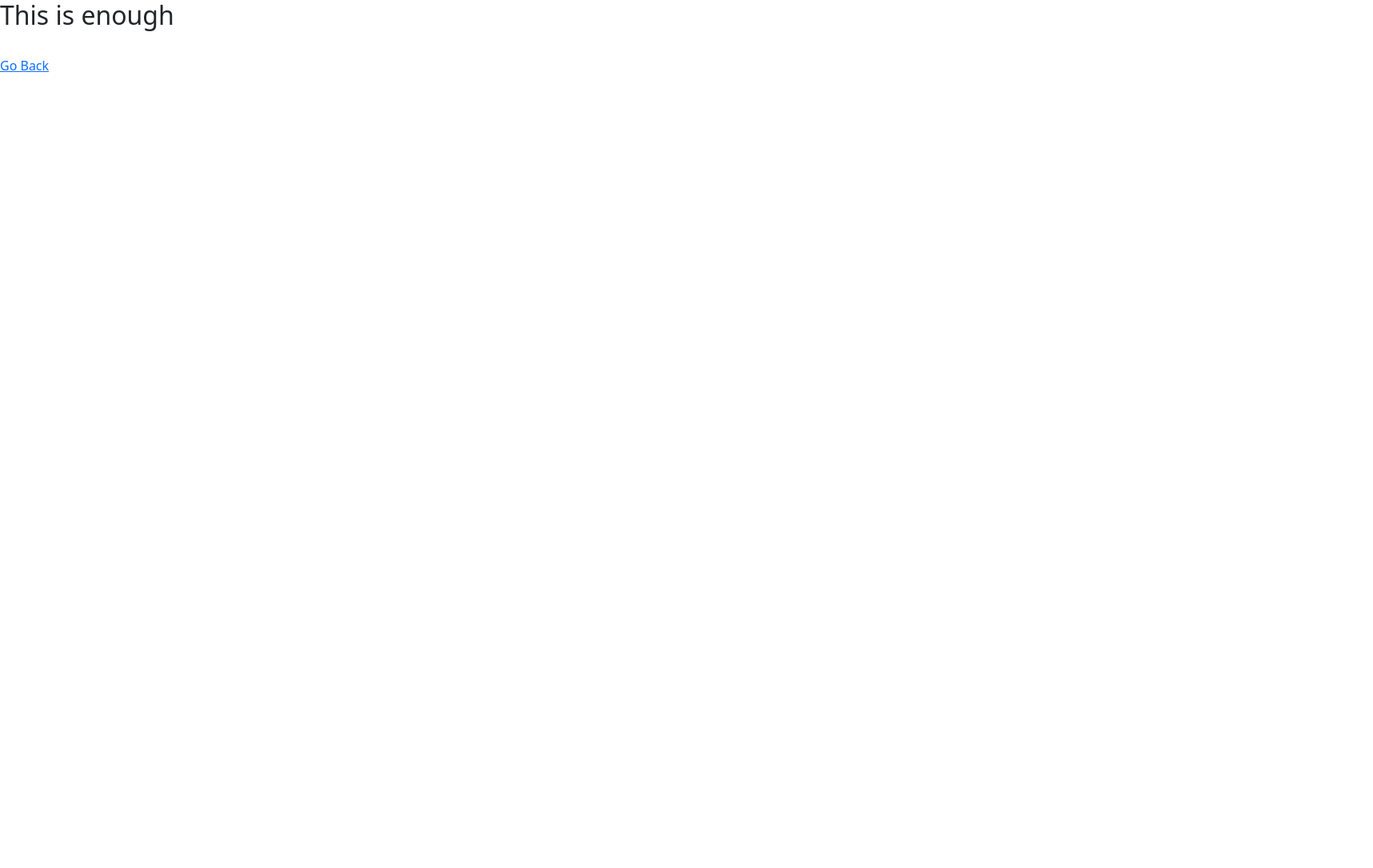
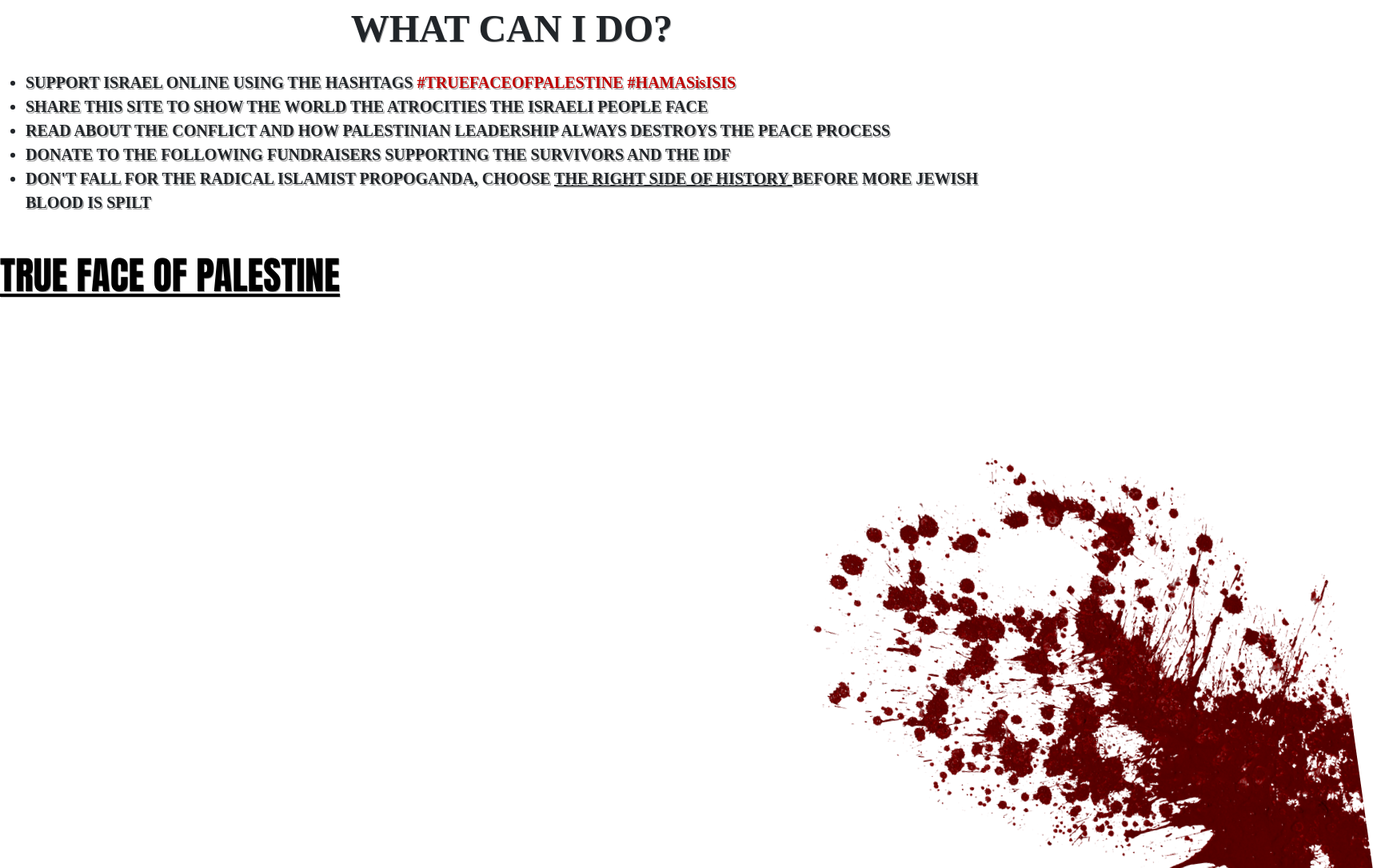
Before and after one commit to The-October-Team/7th-of-october, a React (Create React App) app: page /enough in a window 1280 px wide. Shown: the top 1085 px of the page at 80% size, 1717 px wide, since content can reach past the window. Before the commit the page ends 800 px from the top, so only its background shows below. Built offline with nearby package versions, Linux system fonts and the light colour scheme; a web font is replaced by a local one.

Commit message:
some progress

```diff
--- a/src/pages/enough.tsx
+++ b/src/pages/enough.tsx
@@ -4,11 +4,19 @@ import "bootstrap/dist/css/bootstrap.min.css";
 import { Link } from "react-router-dom";
 function EnoughContent() {
     return (
-        <div>
-            <h2>This is enough</h2>
-            <br/>
-            <Link to='/'>
-                Go Back
+        <div className="enough">
+            <p className="title">WHAT CAN I DO?</p>
+            <ul className="bullet-points">
+                <li> SUPPORT ISRAEL ONLINE USING THE HASHTAGS <span className="hashtag"> #TRUEFACEOFPALESTINE #HAMASisISIS </span ></li>
+                <li> SHARE THIS SITE TO SHOW THE WORLD THE ATROCITIES THE ISRAELI PEOPLE FACE</li>
+                <li> READ ABOUT <a> THE CONFLICT </a> AND HOW PALESTINIAN LEADERSHIP ALWAYS DESTROYS THE PEACE PROCESS </li>
+                <li> DONATE TO THE FOLLOWING <a> FUNDRAISERS </a> SUPPORTING THE SURVIVORS AND THE IDF </li>
+                <li> DON&apos;T FALL FOR THE RADICAL ISLAMIST PROPOGANDA, CHOOSE <u> THE RIGHT SIDE OF HISTORY </u> BEFORE MORE JEWISH BLOOD IS SPILT </li>
+            </ul>
+            <img src="../images/blood.png" id="blood-img" />
+            <br />
+            <Link id="trueface" to='/'>
+                TRUE FACE OF PALESTINE
             </Link>
         </div>
     );
@@ -17,7 +25,7 @@ function EnoughContent() {
 const Enough = () => {
     return (
         <>
-            <EnoughContent/>
+            <EnoughContent />
         </>
     );
 };
--- a/src/styles.css
+++ b/src/styles.css
@@ -1,3 +1,7 @@
+body {
+    overflow: hidden;
+}
+
 .title {
     text-align: center;
     font-size: 3em;
@@ -24,3 +28,41 @@
     justify-content: center;
     align-items: center;
 }
+
+.enough {
+    position: absolute;
+}
+
+.hashtag {
+    color: #C00000
+}
+
+#blood-img {
+    position: absolute;
+    transform: rotate(352deg);
+    top: 35rem;
+    right: -25rem;
+    z-index: -1;
+}
+
+.bullet-points li {
+    position: relative;
+    font-family: "Bahnschrift Condensed";
+    font-size: 1.25em;
+    font-weight: bold;
+    text-shadow: 0.1rem 0.1rem #ABABAB;
+}
+
+.enough p {
+    font-family: "Bahnschrift Condensed";
+    font-weight: bold;
+    text-shadow: 0.05rem 0.05rem #ABABAB;
+    font-size: 3em;
+}
+
+#trueface {
+    color: black;
+    font-family: "Impact";
+    text-shadow: 0.05rem 0.05rem #ABABAB;
+    font-size: 3em;
+}
```
Also changed, not shown: public/images/blood.png (added).
